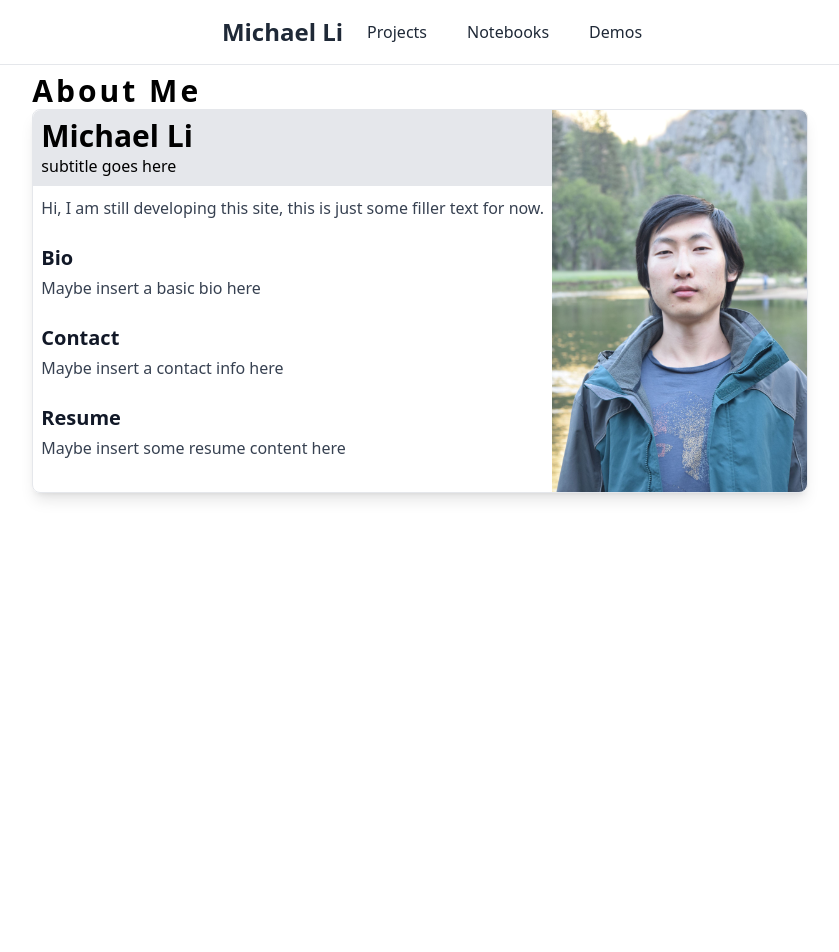
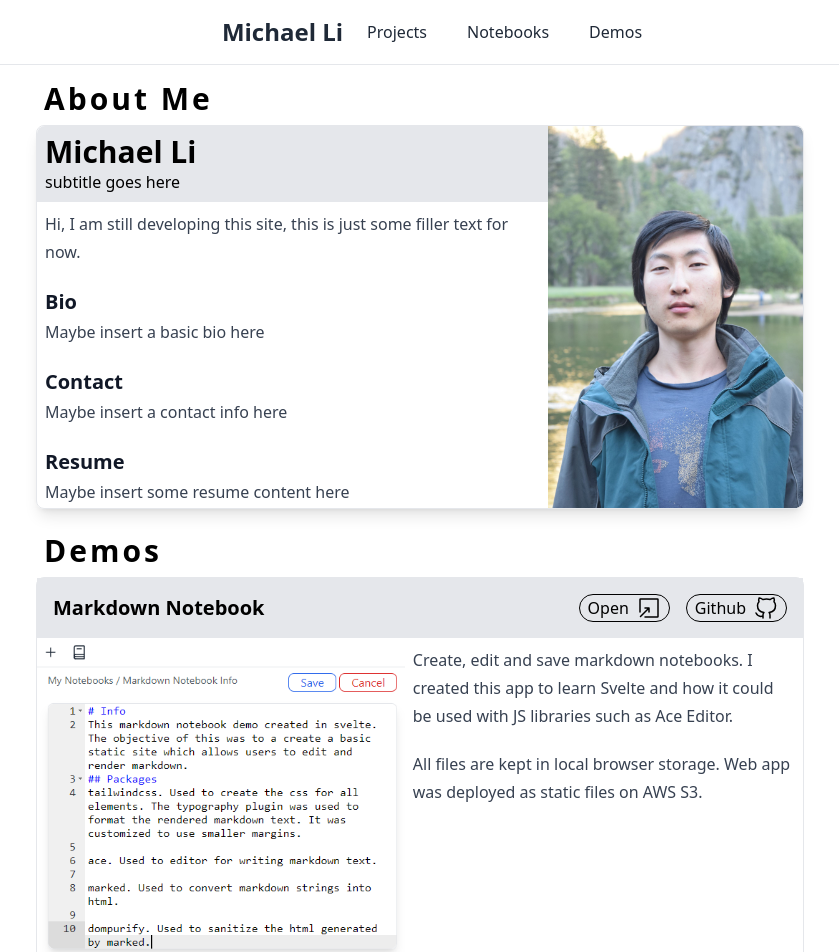
Before and after one commit to magicalpuffin/mli-puffinsystems, a SvelteKit app in the folder puffinsystems_homepage/: page / in a window 1280 px wide. Shown: the top 952 px of the page, without its empty margins (220-1059 px from the left). Before the commit the page ends 800 px from the top, so only its background shows below. Built offline with nearby package versions, Linux system fonts and the light colour scheme.

Commit message:
updated horizontal scroll formatting

```diff
--- a/puffinsystems_homepage/src/lib/components/AboutMe.svelte
+++ b/puffinsystems_homepage/src/lib/components/AboutMe.svelte
@@ -3,10 +3,10 @@
 >
   <img
     class="aspect-square max-h-96 w-full rounded-t-lg object-cover md:aspect-auto md:w-auto md:rounded-l-none md:rounded-r-lg"
-    src={"images/self_portrait.JPG"}
+    src={"/images/self_portrait.JPG"}
     alt="self portrait"
   />
-  <div class="flex flex-col overflow-hidden">
+  <div class="flex grow flex-col overflow-hidden">
     <div class="flex flex-col bg-gray-200 px-2 py-2 md:rounded-tl-lg">
       <h1 class="text-3xl font-bold">Michael Li</h1>
       <p class="text-md font-light">subtitle goes here</p>
--- a/puffinsystems_homepage/src/lib/components/CardTemplate.svelte
+++ b/puffinsystems_homepage/src/lib/components/CardTemplate.svelte
@@ -7,24 +7,26 @@
   export let github_link: string;
 </script>
 
-<div class="max-w-3xl rounded-lg border shadow-lg md:h-96">
+<div class="rounded-lg border shadow-lg md:h-96">
   <div class="flex h-full flex-col">
-    <div
-      class="flex flex-row justify-between bg-gray-200 px-4 py-4 text-xl font-bold"
-    >
-      <div>{title}</div>
+    <div class="flex flex-row justify-between bg-gray-200 px-4 py-4">
+      <div class="text-xl font-bold">{title}</div>
       <div class="flex flex-row justify-between gap-4">
         <a
           href={detail_link}
-          class="flex flex-row items-center gap-2 rounded-full border border-black px-2 text-black hover:border-blue-600 hover:text-blue-600"
+          class="flex flex-row items-center gap-2 rounded-full px-2 text-black hover:border-blue-600 hover:text-blue-600 md:border md:border-black"
           target="_blank"
-          rel="noopener noreferrer">Open<OpenInWindowIcon /></a
+          rel="noopener noreferrer"
+          ><p class="hidden md:block">Open</p>
+          <OpenInWindowIcon /></a
         >
         <a
           href={github_link}
-          class="flex flex-row items-center gap-2 rounded-full border border-black px-2 text-black hover:border-blue-600 hover:text-blue-600"
+          class="flex flex-row items-center gap-2 rounded-full px-2 text-black hover:border-blue-600 hover:text-blue-600 md:border md:border-black"
           target="_blank"
-          rel="noopener noreferrer">Github<GithubIcon /></a
+          rel="noopener noreferrer"
+          ><p class="hidden md:block">Github</p>
+          <GithubIcon /></a
         >
       </div>
     </div>
--- a/puffinsystems_homepage/src/lib/components/cards/demos/MDNotebookCard.svelte
+++ b/puffinsystems_homepage/src/lib/components/cards/demos/MDNotebookCard.svelte
@@ -7,9 +7,9 @@
 </script>
 
 <CardTemplate {title} {detail_link} {github_link}>
-  <div class="flex h-full flex-row overflow-hidden">
+  <div class="flex h-full flex-col overflow-hidden md:flex-row">
     <img
-      class="hidden h-full md:block"
+      class="aspect-square max-h-48 w-full object-cover md:aspect-auto md:h-full md:max-h-none"
       src={"/images/card_image/demo_md_notebook.png"}
       alt=""
     />
--- a/puffinsystems_homepage/src/lib/components/cards/demos/MFGKanbanCard.svelte
+++ b/puffinsystems_homepage/src/lib/components/cards/demos/MFGKanbanCard.svelte
@@ -1,16 +1,16 @@
 <script lang="ts">
   import CardTemplate from "$lib/components/CardTemplate.svelte";
 
-  let title = "Markdown Notebook";
+  let title = "Manufacturing Kanban";
   let detail_link = "https://demo.puffinsystems.com/manufacturingkanban/";
   let github_link =
     "https://github.com/magicalpuffin/Demo-Manufacturing-Kanban";
 </script>
 
 <CardTemplate {title} {detail_link} {github_link}>
-  <div class="flex h-full flex-row overflow-hidden">
+  <div class="flex h-full flex-col overflow-hidden md:flex-row">
     <img
-      class="hidden h-full md:block"
+      class="aspect-square h-full max-h-48 object-cover md:aspect-auto md:h-full md:max-h-none"
       src={"/images/card_image/demo_mfg_kanban.png"}
       alt=""
     />
--- a/puffinsystems_homepage/src/routes/+page.svelte
+++ b/puffinsystems_homepage/src/routes/+page.svelte
@@ -13,21 +13,21 @@
 </script>
 
 {#if mountComplete}
-  <div transition:fade class="flex flex-col gap-4">
-    <div>
-      <h2 class="text-3xl font-bold tracking-widest">About Me</h2>
+  <div transition:fade class="container flex max-w-3xl flex-col gap-4">
+    <div class="">
+      <h2 class="mx-2 my-2 text-3xl font-bold tracking-widest">About Me</h2>
       <AboutMe />
     </div>
-    <!-- <div class="max-w-3xl">
-      <h2 class="text-3xl font-bold tracking-widest">Demos</h2>
+    <div class="">
+      <h2 class="mx-2 my-2 text-3xl font-bold tracking-widest">Demos</h2>
       <div class="flex snap-x snap-mandatory flex-row gap-16 overflow-x-scroll">
-        <div class="snap-center md:shrink-0">
+        <div class="w-full shrink-0 snap-center">
           <MdNotebookCard />
         </div>
-        <div class="snap-center md:shrink-0">
+        <div class="w-full shrink-0 snap-center">
           <MfgKanbanCard />
         </div>
       </div>
-    </div> -->
+    </div>
   </div>
 {/if}
--- a/puffinsystems_homepage/src/routes/projects/+page.svelte
+++ b/puffinsystems_homepage/src/routes/projects/+page.svelte
@@ -1,6 +1,8 @@
 <script lang="ts">
   import Card from "$lib/components/Card.svelte";
   import type { PageData } from "./$types";
+  import AboutMe from "$lib/components/AboutMe.svelte";
+  import MdNotebookCard from "$lib/components/cards/demos/MDNotebookCard.svelte";
 
   // export let data: PageData;
 </script>
@@ -14,7 +16,11 @@
   <Card {cardContent} />
 {/each} -->
 
-<div class="container flex h-96 max-w-xl flex-col border">
+<div class="flex flex-col">
+  <AboutMe />
+  <!-- <MdNotebookCard /> -->
+</div>
+<!-- <div class="container flex h-96 max-w-xl flex-col border">
   <h1 class="bg-gray-200 py-2 text-lg">This is a header</h1>
   <div class="flex h-full flex-row overflow-hidden">
     <img class="h-full" src="/images/orange_rectangle.png" alt="" />
@@ -30,4 +36,4 @@
       </p>
     </article>
   </div>
-</div>
+</div> -->
```
